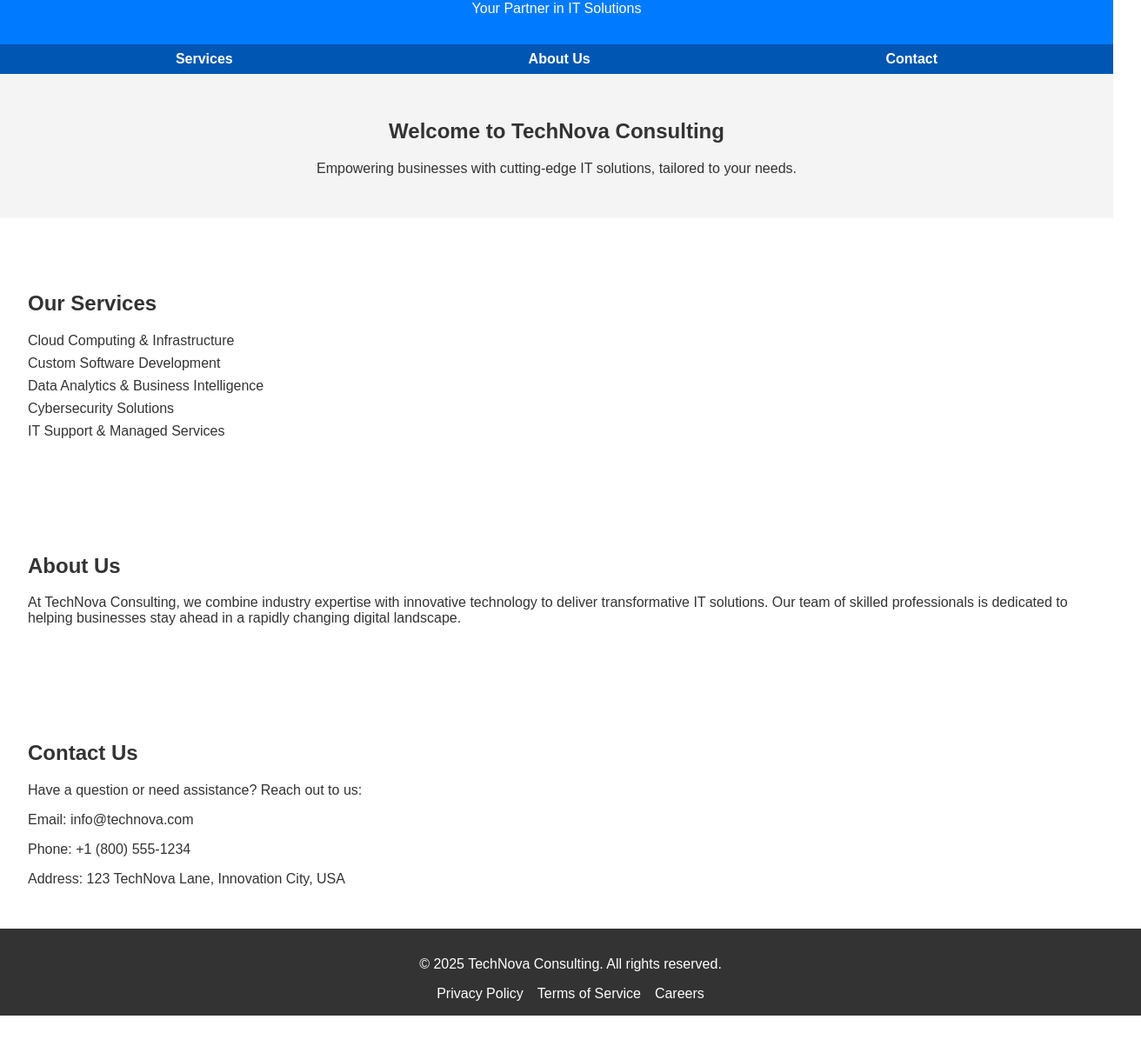
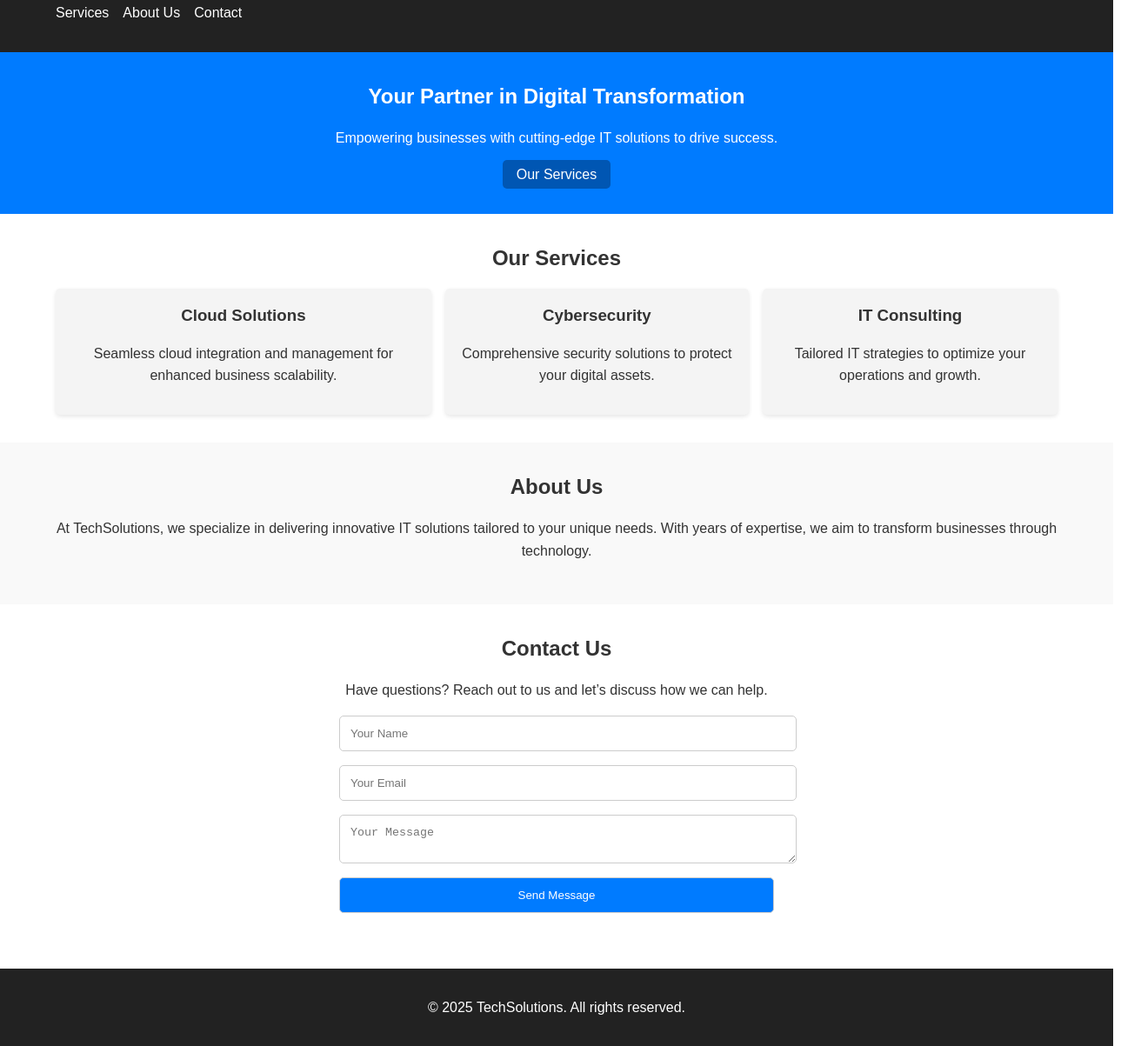
Before and after one commit to OlumideOlumayegun/git-class01, a plain HTML site: page index.html in a window 1280 px wide. Shown: the part 68-1271 px from the top of the page at 87% size, 1312 px wide, since content can reach past the window. Before the commit the page ends 1236 px from the top, so only its background shows below. Drawn offline with Linux system fonts and the light colour scheme.

Commit message:
style css created

```diff
--- a/index.html
+++ b/index.html
@@ -3,116 +3,71 @@
 <head>
     <meta charset="UTF-8">
     <meta name="viewport" content="width=device-width, initial-scale=1.0">
-    <title>TechNova Consulting</title>
-    <style>
-        body {
-            font-family: Arial, sans-serif;
-            margin: 0;
-            padding: 0;
-            color: #333;
-        }
-        header {
-            background-color: #007BFF;
-            color: white;
-            padding: 1rem 2rem;
-            text-align: center;
-        }
-        header h1 {
-            margin: 0;
-        }
-        nav {
-            background-color: #0056b3;
-            padding: 0.5rem 2rem;
-            display: flex;
-            justify-content: space-around;
-        }
-        nav a {
-            color: white;
-            text-decoration: none;
-            font-weight: bold;
-        }
-        nav a:hover {
-            text-decoration: underline;
-        }
-        section {
-            padding: 2rem;
-        }
-        .hero {
-            text-align: center;
-            background-color: #f4f4f4;
-            padding: 2rem;
-        }
-        .services, .about, .contact {
-            margin-top: 2rem;
-        }
-        .services ul {
-            list-style-type: none;
-            padding: 0;
-        }
-        .services li {
-            margin: 0.5rem 0;
-        }
-        footer {
-            background-color: #333;
-            color: white;
-            text-align: center;
-            padding: 1rem;
-            position: relative;
-            bottom: 0;
-            width: 100%;
-        }
-        .footer-links {
-            display: flex;
-            justify-content: center;
-            gap: 1rem;
-        }
-        .footer-links a {
-            color: white;
-            text-decoration: none;
-        }
-    </style>
+    <title>IT Consulting Firm</title>
+    <link rel="stylesheet" href="style.css">
 </head>
 <body>
-    <header>
-        <h1>TechNova Consulting</h1>
-        <p>Your Partner in IT Solutions</p>
+    <header class="header">
+        <div class="container">
+            <h1 class="logo">TechSolutions</h1>
+            <nav class="nav">
+                <ul>
+                    <li><a href="#services">Services</a></li>
+                    <li><a href="#about">About Us</a></li>
+                    <li><a href="#contact">Contact</a></li>
+                </ul>
+            </nav>
+        </div>
     </header>
-    <nav>
-        <a href="#services">Services</a>
-        <a href="#about">About Us</a>
-        <a href="#contact">Contact</a>
-    </nav>
-    <section class="hero">
-        <h2>Welcome to TechNova Consulting</h2>
-        <p>Empowering businesses with cutting-edge IT solutions, tailored to your needs.</p>
+    <main>
+        <section id="hero" class="hero">
+            <div class="container">
+                <h2>Your Partner in Digital Transformation</h2>
+                <p>Empowering businesses with cutting-edge IT solutions to drive success.</p>
+                <a href="#services" class="btn">Our Services</a>
+            </div>
         </section>
-    <section class="services" id="services">
+        <section id="services" class="services">
+            <div class="container">
                 <h2>Our Services</h2>
-        <ul>
-            <li>Cloud Computing & Infrastructure</li>
-            <li>Custom Software Development</li>
-            <li>Data Analytics & Business Intelligence</li>
-            <li>Cybersecurity Solutions</li>
-            <li>IT Support & Managed Services</li>
-        </ul>
+                <div class="service-cards">
+                    <div class="card">
+                        <h3>Cloud Solutions</h3>
+                        <p>Seamless cloud integration and management for enhanced business scalability.</p>
+                    </div>
+                    <div class="card">
+                        <h3>Cybersecurity</h3>
+                        <p>Comprehensive security solutions to protect your digital assets.</p>
+                    </div>
+                    <div class="card">
+                        <h3>IT Consulting</h3>
+                        <p>Tailored IT strategies to optimize your operations and growth.</p>
+                    </div>
+                </div>
+            </div>
         </section>
-    <section class="about" id="about">
+        <section id="about" class="about">
+            <div class="container">
                 <h2>About Us</h2>
-        <p>At TechNova Consulting, we combine industry expertise with innovative technology to deliver transformative IT solutions. Our team of skilled professionals is dedicated to helping businesses stay ahead in a rapidly changing digital landscape.</p>
+                <p>At TechSolutions, we specialize in delivering innovative IT solutions tailored to your unique needs. With years of expertise, we aim to transform businesses through technology.</p>
+            </div>
         </section>
-    <section class="contact" id="contact">
+        <section id="contact" class="contact">
+            <div class="container">
                 <h2>Contact Us</h2>
-        <p>Have a question or need assistance? Reach out to us:</p>
-        <p>Email: info@technova.com</p>
-        <p>Phone: +1 (800) 555-1234</p>
-        <p>Address: 123 TechNova Lane, Innovation City, USA</p>
+                <p>Have questions? Reach out to us and let’s discuss how we can help.</p>
+                <form>
+                    <input type="text" placeholder="Your Name" required>
+                    <input type="email" placeholder="Your Email" required>
+                    <textarea placeholder="Your Message" required></textarea>
+                    <button type="submit" class="btn">Send Message</button>
+                </form>
+            </div>
         </section>
-    <footer>
-        <p>&copy; 2025 TechNova Consulting. All rights reserved.</p>
-        <div class="footer-links">
-            <a href="#">Privacy Policy</a>
-            <a href="#">Terms of Service</a>
-            <a href="#">Careers</a>
+    </main>
+    <footer class="footer">
+        <div class="container">
+            <p>&copy; 2025 TechSolutions. All rights reserved.</p>
         </div>
     </footer>
 </body>
```
Lines whose indentation alone changed are shown as unchanged.
